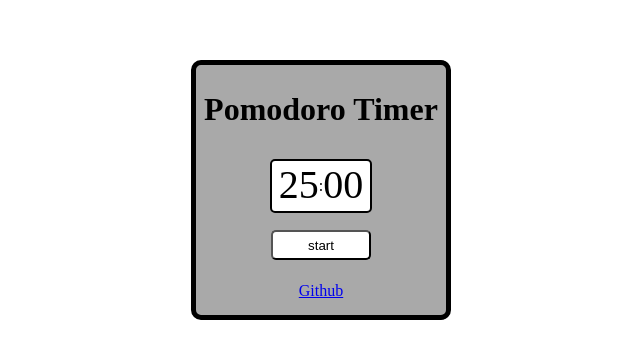
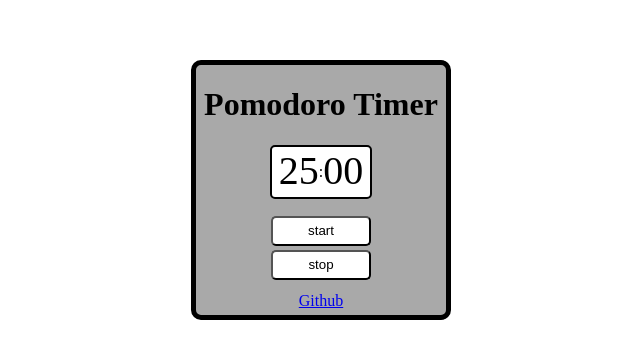
Before and after one commit to Nicolassiqueira05/Pomodoro, a React (Create React App) app: page / in a window 1280 px wide. Shown: the part 180-538 px from the top of the page, without its empty margins (319-959 px from the left). Built offline with nearby package versions, Linux system fonts and the light colour scheme; no server answers.

Commit message:
minor fixes

```diff
--- a/src/components/patterns/Counter.jsx
+++ b/src/components/patterns/Counter.jsx
@@ -13,16 +13,16 @@ const Counter = (props) =>{
 
     const [play] = useSound(bells)
 
-    if(seconds === -1){
-        setSeconds(59)
-        setMinutes(minutes - 1)
-    }
-
     function setTime(minutes, seconds, isWorking){
         setMinutes(minutes)
         setSeconds(seconds)
         setIsWorking(isWorking)
         play()
+    }
+
+    if(seconds === -1){
+        setSeconds(59)
+        setMinutes(minutes - 1)
     }
 
     if(minutes === 0 && seconds === 0){
@@ -32,6 +32,9 @@ const Counter = (props) =>{
                 break
             case false:
                 setTime(25, 0, false)
+                break
+            default:
+                //
         }
     }
 
@@ -45,6 +48,7 @@ const Counter = (props) =>{
             <div className='countercontent'>
                 <Timer minutes={minutes} seconds={seconds < 10 ? "0" + seconds : seconds}/>
                 <Button function={() => {setIsActive(true); setIsPaused(false); setIsWorking(true)}}>start</Button>
+                <Button function={() => {setIsActive(true); setIsPaused(false)}}>stop</Button>
             </div>
         )
     }
```
